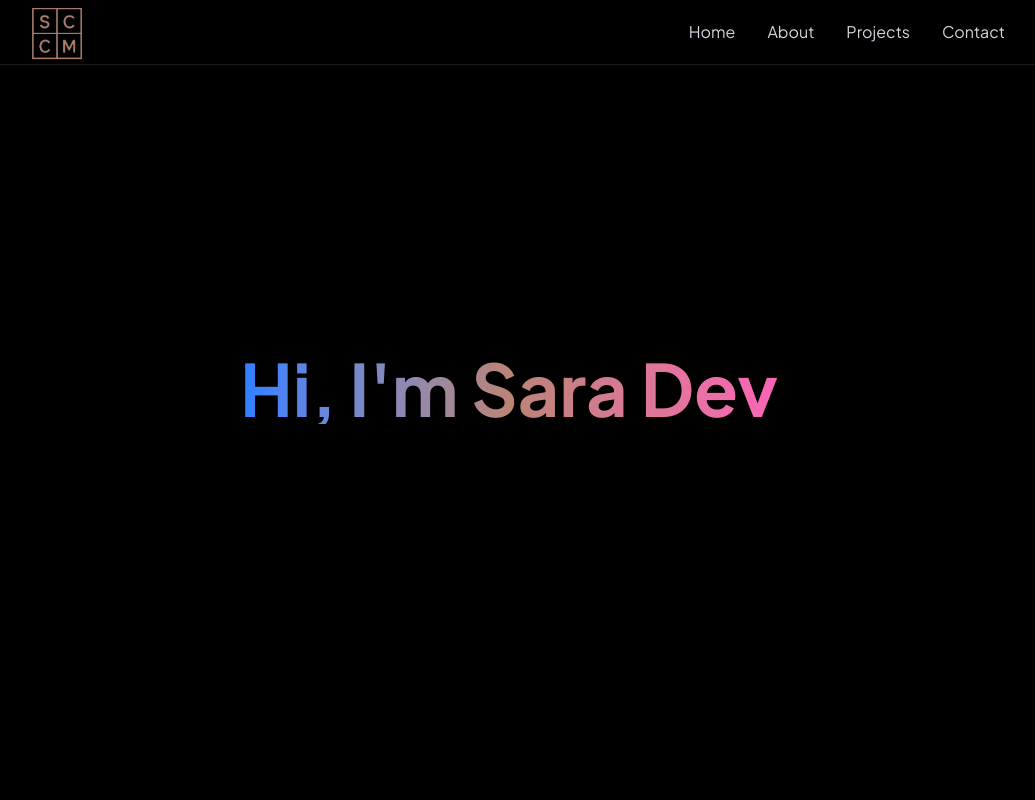
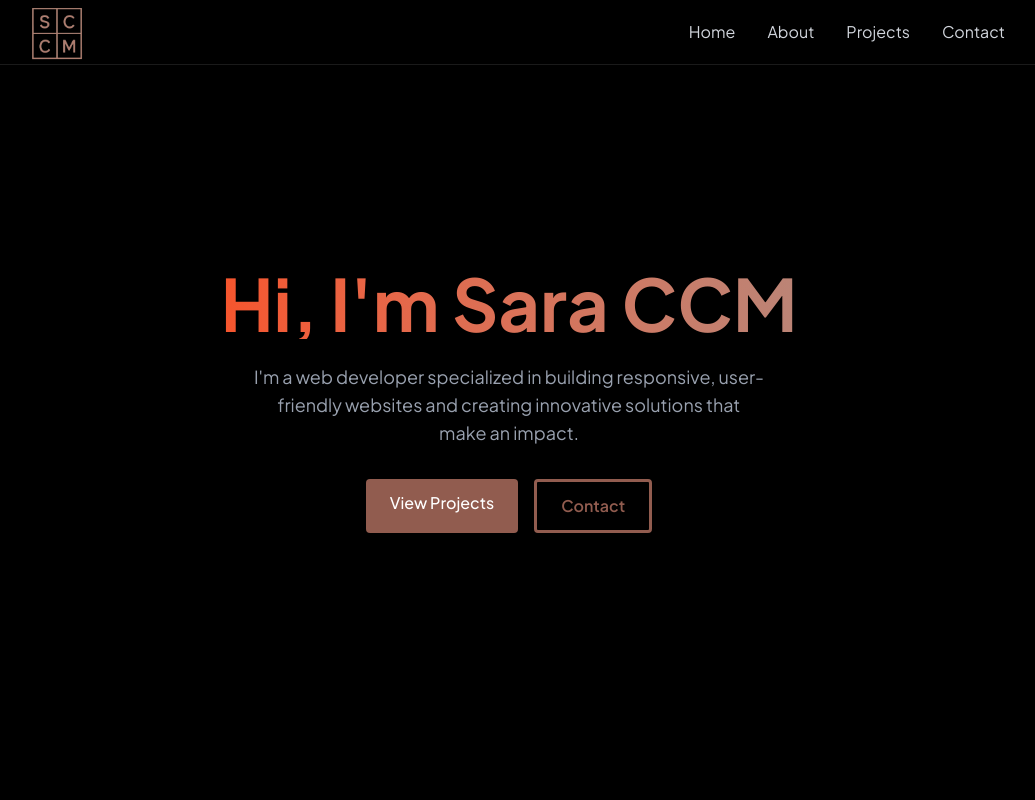
Before and after one commit to saraccmululo/Portfolio, a React (Vite) app: page / in a window 1280 px wide. Shown: the top 800 px of the page, without its empty margins (131-1166 px from the left). Built offline with nearby package versions, Linux system fonts and the light colour scheme.

Commit message:
created home section

```diff
--- a/src/components/sections/Home.jsx
+++ b/src/components/sections/Home.jsx
@@ -1,13 +1,33 @@
-
-
 const Home = () => {
   return (
-    <section id="home" className="min-h-screen flex items-center justify-center relative">
+    <section
+      id="home"
+      className="min-h-screen flex items-center justify-center relative"
+    >
       <div className="text-center z-10 px-4">
-        <h1 className="text-5xl md:text-7xl font-bold mb-6 bg-gradient-to-r from-blue-500 via-[#bb8476] to-pink-400 bg-clip-text leading-right text-transparent">Hi, I'm Sara Dev</h1>
+        <h1 className="text-5xl md:text-7xl font-bold mb-6 bg-gradient-to-r from-[#f6552d] to-[#bb8476] bg-clip-text leading-right text-transparent">
+          Hi, I'm Sara CCM
+        </h1>
+        <p className="text-gray-400 text-lg mb-8 max-w-lg mx-auto">
+          I'm a web developer specialized in building responsive, user-friendly websites and creating innovative solutions that make an impact.
+        </p>
+        <div className="flex justify-center space-x-4">
+          <a
+            href="#projects"
+            className="bg-[#915c4f] text-white py-3 px-6 rounded font-medium transition relative overflow-hidden hover:-translate-y-0.5 hover:shadow-[0_0_15px_rgba(145,92,79,0.4)]"
+          >
+            View Projects
+          </a>
+          <a
+            href="#contact"
+            className="border-3 border-[#915c4f] text-[#915c4f] py-3 px-6 rounded font-semibold transition-all duration-200 hover:-translate-y-0.5 hover:shadow-[0_0_15px_rgba(145,92,79,0.2)] hover:bg-[#915c4f] hover:text-white"
+          >
+            Contact
+          </a>
+        </div>
       </div>
     </section>
-  )
-}
+  );
+};
 
-export default Home
+export default Home;
```
